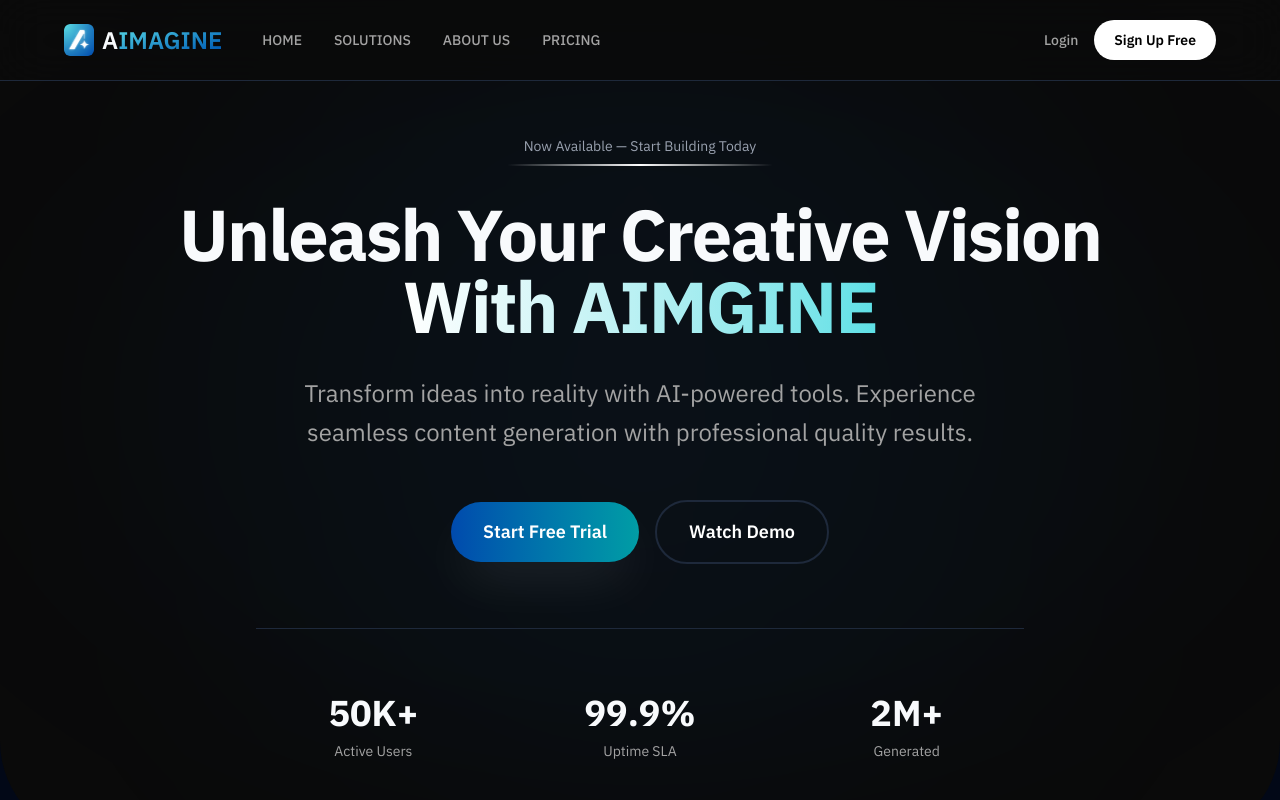
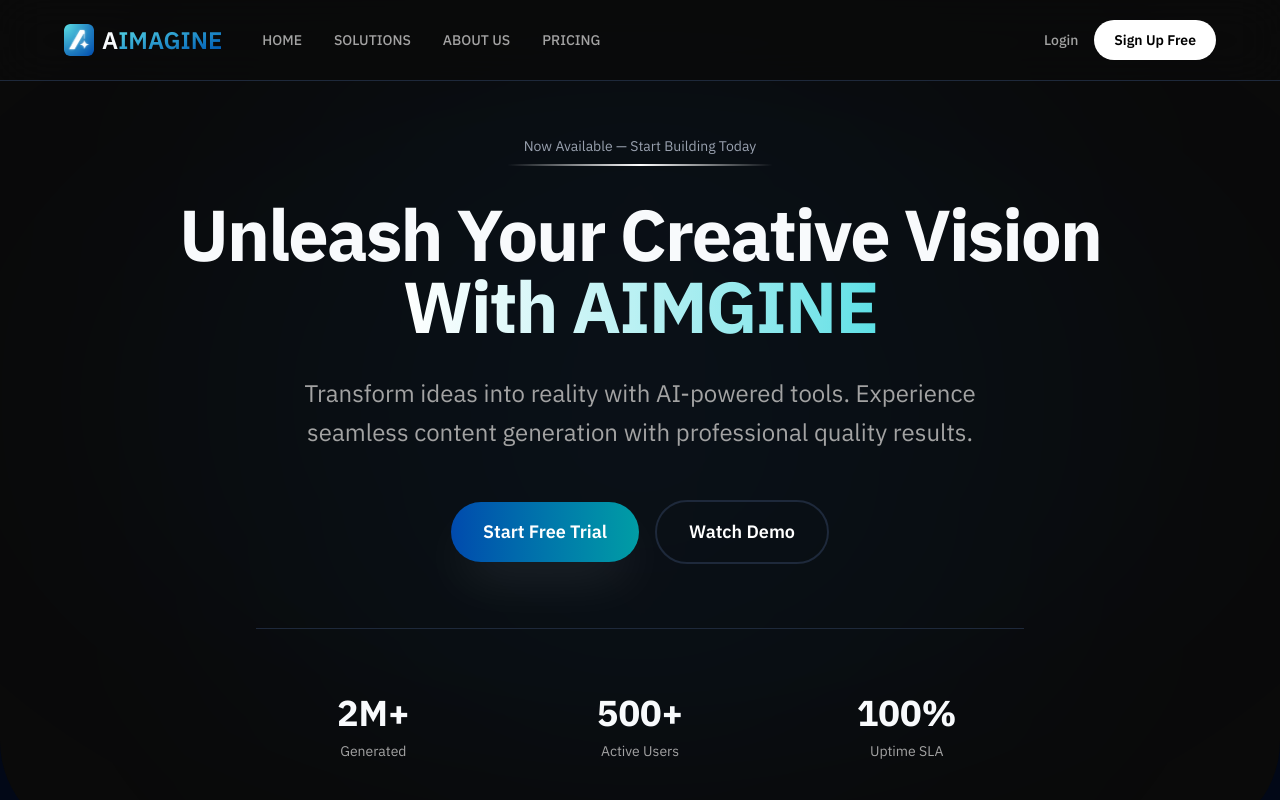
Before and after one commit to devjubayr/aimagine, a Next.js app: page / in a window 1280 px wide. Shown: the top 800 px of the page. Built offline with nearby package versions, Linux system fonts and the light colour scheme; no server answers.

Commit message:
feat: framer motion animation counti ng

```diff
--- /dev/null
+++ b/components/landing-page/CountingProgress.jsx
@@ -0,0 +1,30 @@
+"use client";
+
+import { animate, motion, useMotionValue, useTransform } from "motion/react";
+import { useEffect } from "react";
+
+const CountingProgress = ({
+  start = 0,
+  end = 100,
+  duration = 5,
+  other = "+",
+  label,
+}) => {
+  const count = useMotionValue(start);
+  const rounded = useTransform(() => Math.round(count.get()));
+
+  useEffect(() => {
+    const controls = animate(count, end, { duration });
+    return () => controls.stop();
+  }, []);
+  return (
+    <div className="text-center">
+      <div className="mb-2 text-4xl font-bold">
+        {<motion.span>{rounded}</motion.span>}
+        {other}
+      </div>
+      <div className="text-text-gray text-sm">{label}</div>
+    </div>
+  );
+};
+export default CountingProgress;
--- a/components/landing-page/Features.jsx
+++ b/components/landing-page/Features.jsx
@@ -7,9 +7,6 @@ const Features = () => {
       <div className="max-w-7xl mx-auto relative z-10">
         {/* Section Header */}
         <div className="text-center max-w-4xl mx-auto mb-24">
-          <div className="inline-flex items-center space-x-2 px-4 py-2 bg-dark border border-border-dark rounded-full mb-6">
-            <span className="text-sm text-text-gray">Core Features</span>
-          </div>
           <h2 className="text-5xl md:text-7xl font-black mb-6 leading-tight">
             Generate Smarter,
             <br />
--- a/components/landing-page/Hero.jsx
+++ b/components/landing-page/Hero.jsx
@@ -1,4 +1,5 @@
 import { SignedIn, SignedOut } from "@clerk/nextjs";
+import CountingProgress from "./CountingProgress";
 
 const Hero = () => {
   return (
@@ -48,18 +49,9 @@ const Hero = () => {
 
         {/* Hero Stats */}
         <div className="mx-auto grid max-w-3xl grid-cols-3 gap-8 border-t border-border-dark pt-16">
-          <div className="text-center">
-            <div className="mb-2 text-4xl font-bold">50K+</div>
-            <div className="text-text-gray text-sm">Active Users</div>
-          </div>
-          <div className="text-center">
-            <div className="mb-2 text-4xl font-bold">99.9%</div>
-            <div className="text-text-gray text-sm">Uptime SLA</div>
-          </div>
-          <div className="text-center">
-            <div className="mb-2 text-4xl font-bold">2M+</div>
-            <div className="text-text-gray text-sm">Generated</div>
-          </div>
+          <CountingProgress label="Generated" end={2} other="M+" duration={2} />
+          <CountingProgress label="Active Users" end={500} other="+" />
+          <CountingProgress label="Uptime SLA" end={99.9} other="%" />
         </div>
       </div>
     </section>
--- a/package.json
+++ b/package.json
@@ -39,6 +39,7 @@
     "lenis": "^1.3.15",
     "lucide-react": "^0.554.0",
     "mongoose": "^8.20.0",
+    "motion": "^12.23.24",
     "next": "15.5.6",
     "next-cloudinary": "^6.17.5",
     "next-themes": "^0.4.6",
```
Also changed, not shown: 1 other file (tests, documents, lock files or other folders).
